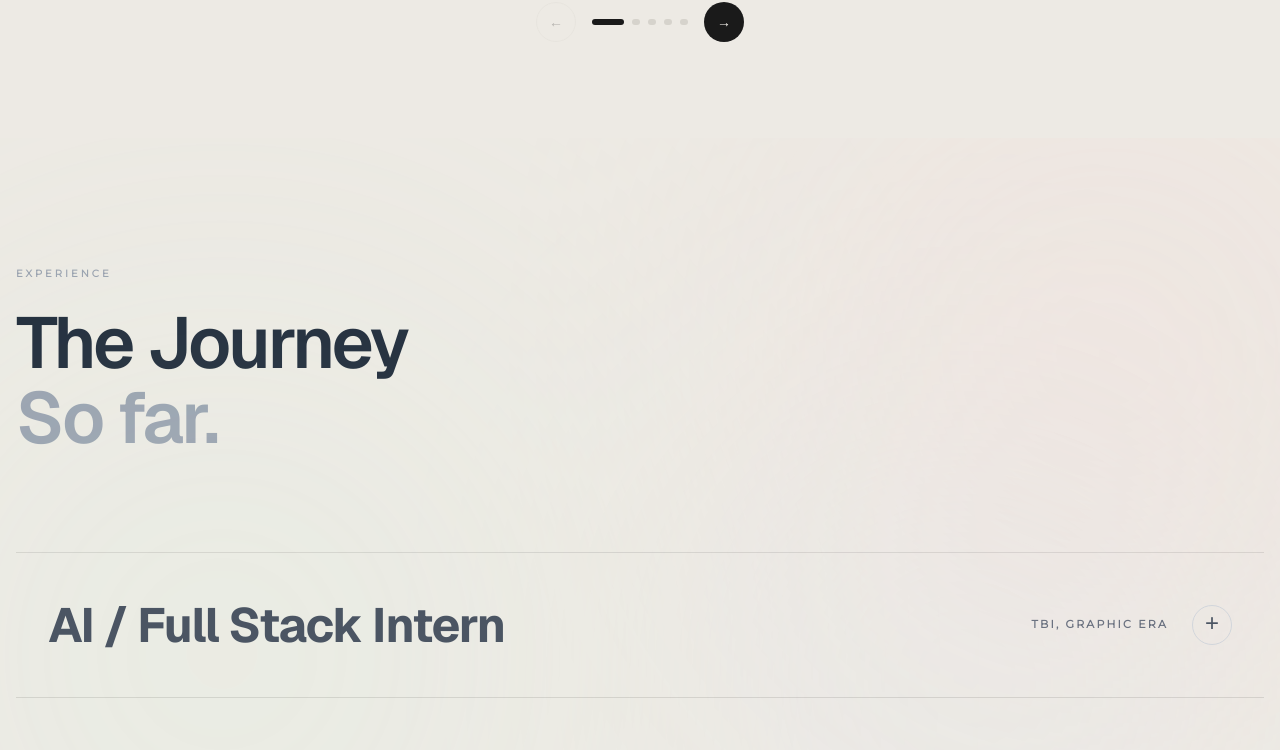
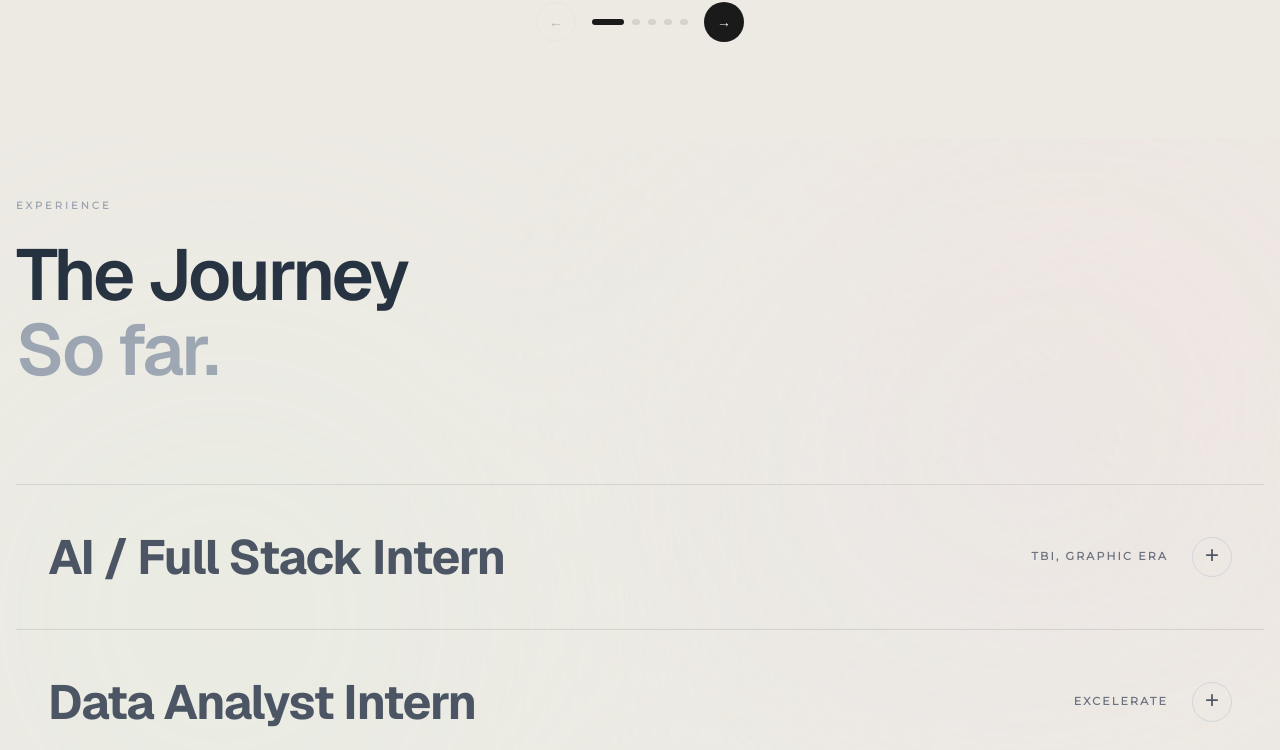
Before and after one commit to imraumayaggarwal/New-Portfolio, a Next.js app: page / in a window 1280 px wide. Shown: the part 2131-2881 px from the top of the page. Built offline with nearby package versions, Linux system fonts and the light colour scheme; a web font is replaced by a local one.

Commit message:
fix: adjust padding in Experience section for improved layout

```diff
--- a/src/components/sections/Experience.tsx
+++ b/src/components/sections/Experience.tsx
@@ -45,7 +45,7 @@ export default function Experience() {
   const fluidSpring = { type: "spring", stiffness: 200, damping: 20, mass: 0.8 };
 
   return (
-    <section id="Experience" className="relative py-32 overflow-hidden" style={{ backgroundColor: "#EDEAE4" }}>
+    <section id="Experience" className="relative pt-15 pb-2 overflow-hidden" style={{ backgroundColor: "#EDEAE4" }}>
       {/* Mesh Gradients connecting to previous sections */}
       <div className="absolute inset-0 z-0 opacity-40">
         <div className="absolute -top-[10%] -right-[10%] w-[600px] h-[600px] bg-red-200/60 rounded-full blur-[150px] animate-pulse" style={{ animationDuration: '10s' }} />
```
